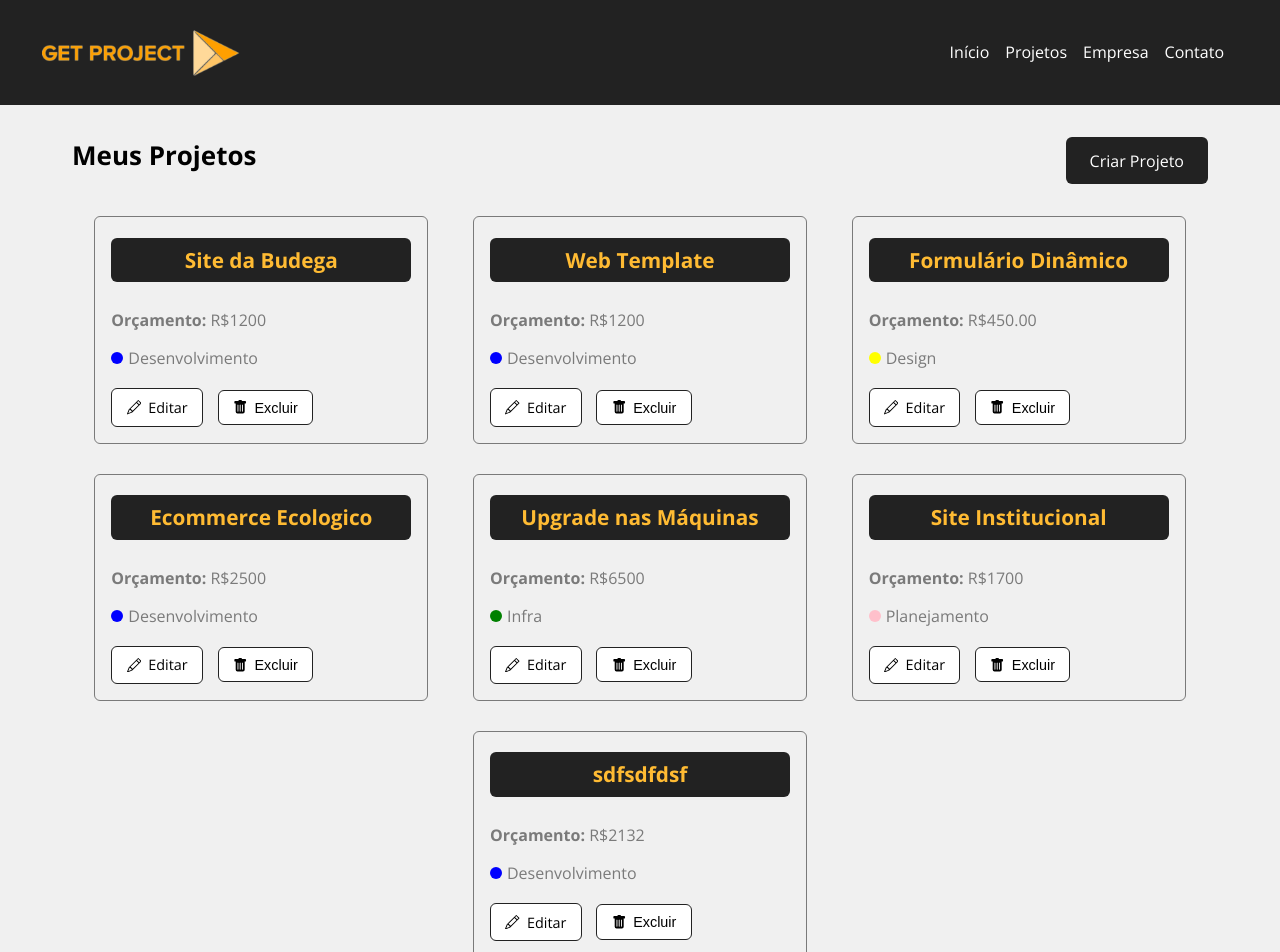
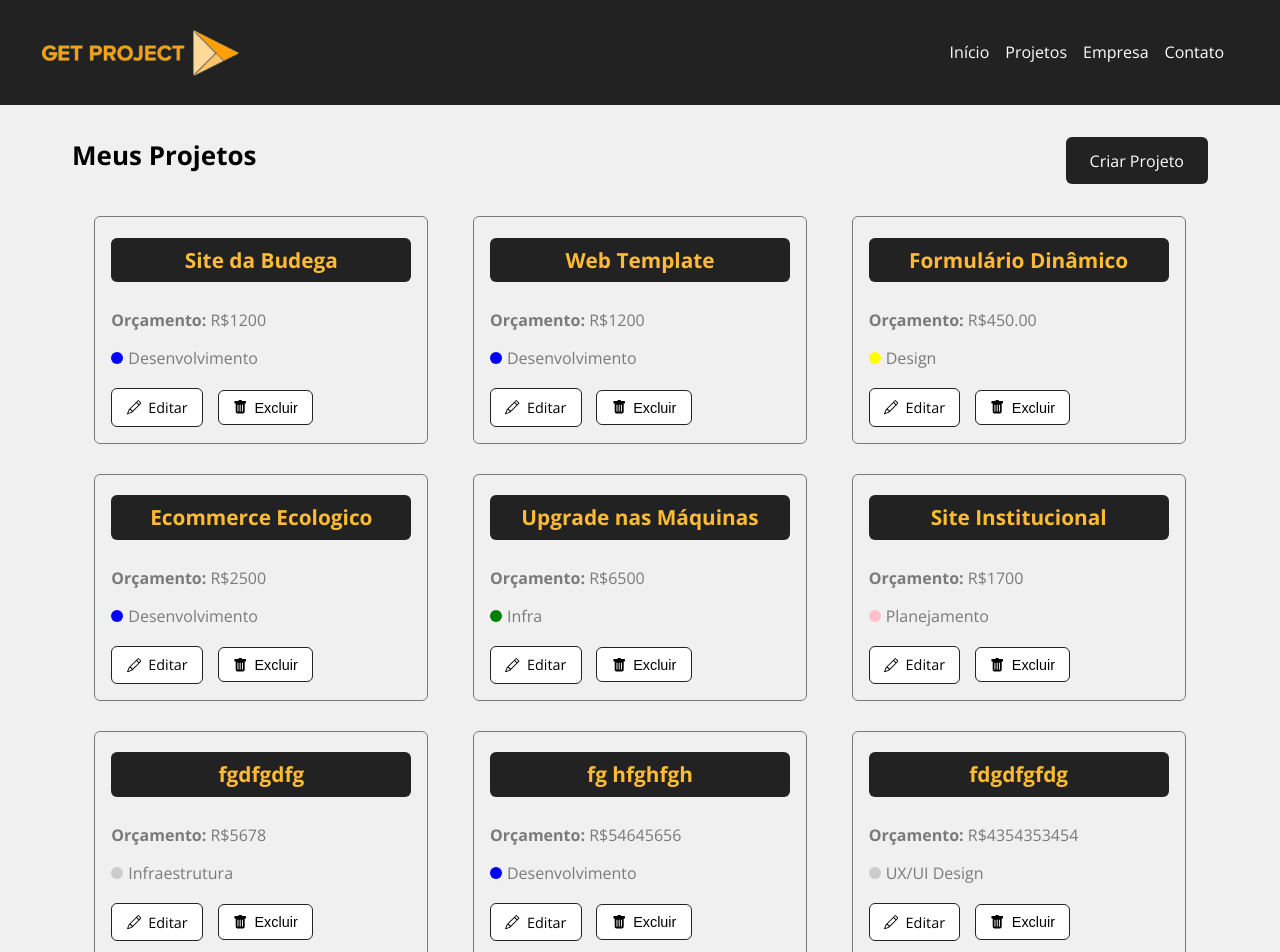
Before and after one commit to paulpessoa/get-project, a React (Create React App) app: page /projects in a window 1280 px wide. Shown: the top 952 px of the page. Built offline with nearby package versions, Linux system fonts and the light colour scheme; data requests are answered from the project's data file.

Commit message:
function DELETE

```diff
--- a/db.json
+++ b/db.json
@@ -9,7 +9,7 @@
       },
       "cost": 0,
       "services": [],
-      "id": 1
+      "id": 100
     },
     {
       "name": "Web Template",
@@ -20,7 +20,7 @@
       },
       "cost": 0,
       "services": [],
-      "id": 2
+      "id": 200
     },
     {
       "name": "Formulário Dinâmico",
@@ -31,7 +31,7 @@
       },
       "cost": 0,
       "services": [],
-      "id": 3
+      "id": 300
     },
     {
       "name": "Ecommerce Ecologico",
@@ -42,7 +42,7 @@
       },
       "cost": 0,
       "services": [],
-      "id": 4
+      "id": 400
     },
     {
       "name": "Upgrade nas Máquinas",
@@ -53,7 +53,7 @@
       },
       "cost": 0,
       "services": [],
-      "id": 5
+      "id": 500
     },
     {
       "name": "Site Institucional",
@@ -64,35 +64,68 @@
       },
       "cost": 0,
       "services": [],
-      "id": 6
+      "id": 600
     },
     {
-      "name": "sdfsdfdsf",
-      "budget": "2132",
+      "name": "fgdfgdfg",
+      "budget": "5678",
       "category": {
-        "id": "2",
+        "id": "100",
+        "name": "Infraestrutura"
+      },
+      "cost": 0,
+      "services": [],
+      "id": 601
+    },
+    {
+      "name": "fg hfghfgh",
+      "budget": "54645656",
+      "category": {
+        "id": "200",
         "name": "Desenvolvimento"
       },
       "cost": 0,
       "services": [],
-      "id": 7
+      "id": 602
+    },
+    {
+      "name": "fdgdfgfdg",
+      "budget": "4354353454",
+      "category": {
+        "id": "300",
+        "name": "UX/UI Design"
+      },
+      "cost": 0,
+      "services": [],
+      "id": 603
+    },
+    {
+      "name": "xvdcvxcv",
+      "budget": "3423423424",
+      "category": {
+        "id": "400",
+        "name": "Planejamento"
+      },
+      "cost": 0,
+      "services": [],
+      "id": 604
     }
   ],
   "categories": [
     {
-      "id": 1,
+      "id": 100,
       "name": "Infraestrutura"
     },
     {
-      "id": 2,
+      "id": 200,
       "name": "Desenvolvimento"
     },
     {
-      "id": 3,
+      "id": 300,
       "name": "UX/UI Design"
     },
     {
-      "id": 4,
+      "id": 400,
       "name": "Planejamento"
     }
   ]
--- a/src/components/layout/Loading.js
+++ b/src/components/layout/Loading.js
@@ -5,6 +5,7 @@ function Loading () {
     return (
         <div className={styles.loader_container}>
            <img className={styles.loader} src={loading} alt="Loading"/>
+           <p>Carregando... </p>
         </div>
     )
 }
--- a/src/components/layout/Loading.module.css
+++ b/src/components/layout/Loading.module.css
@@ -2,8 +2,10 @@
     width: 100%;
     height: 100%;
     display: flex;
+    margin-top: 150px;
     justify-content: center;
     align-items: center;
+    flex-direction: column;
 }
 
 .loader {
--- a/src/components/pages/Projects.js
+++ b/src/components/pages/Projects.js
@@ -25,19 +25,33 @@ function Projects () {
             fetch('http://localhost:5000/projects', {
                 method: 'GET',
                 header: {
-                    'Content-tType': 'application/json',
+                    'Content-Type': 'application/json',
                 },
             })
             .then((resp) => resp.json())
             .then((data) => {
-                console.log(data)
                 setProjects(data)
                 setRemoveLoading(true)
             })
             .catch((err) => console.log(err))
-        }, 2500)
+        }, 1500)
     }, [])
 
+
+    function removeProject(id){
+        fetch(`http://localhost:5000/projects/${id}`, {
+            method: 'DELETE',
+            headers: {
+                'Content-Type': 'application/json',
+            },
+        })
+        .then(resp => resp.json())
+        .then((data) => {
+            setProjects(projects.filter((project) => project.id !== id))
+            // message
+        })
+        .catch(err => console.log('Aqui esta o erro',err))
+    }
 
     return (
         <div className={styles.project_container}>
@@ -55,8 +69,9 @@ function Projects () {
                 id={project.id}
                 name={project.name}
                 budget={project.budget}
+                category={project.category.name}
                 key={project.category.id}
-                category={project.category.name}
+                handleRemove={removeProject}
                 />)}
                 {!removeLoading && <Loading />}
                 {removeLoading && projects.length === 0 && (
--- a/src/components/project/ProjectCard.js
+++ b/src/components/project/ProjectCard.js
@@ -3,6 +3,10 @@ import {BsPencil, BsFillTrashFill} from 'react-icons/bs'
 import { Link } from 'react-router-dom'
 
 function ProjectCard ({id, name, budget, category, handleRemove}) {
+    const remove = (e)  => {
+        e.preventDefault();
+        handleRemove(id)
+    }
     return (
 <div className={styles.container_cards}>
 
@@ -16,8 +20,8 @@ function ProjectCard ({id, name, budget, category, handleRemove}) {
             <Link to="/">
                 <BsPencil/> Editar
             </Link>
-            <button>
-                <BsFillTrashFill/> Excluir
+            <button onClick={remove}>
+                <BsFillTrashFill /> Excluir
             </button>
         </div>
    </div>
```
